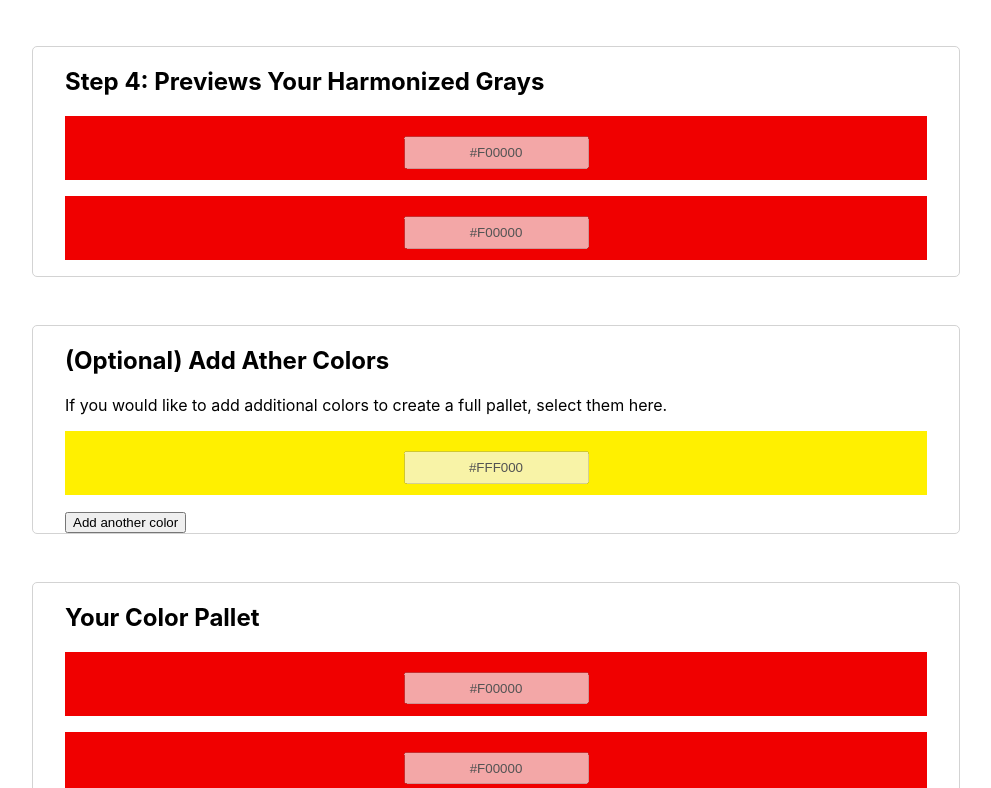
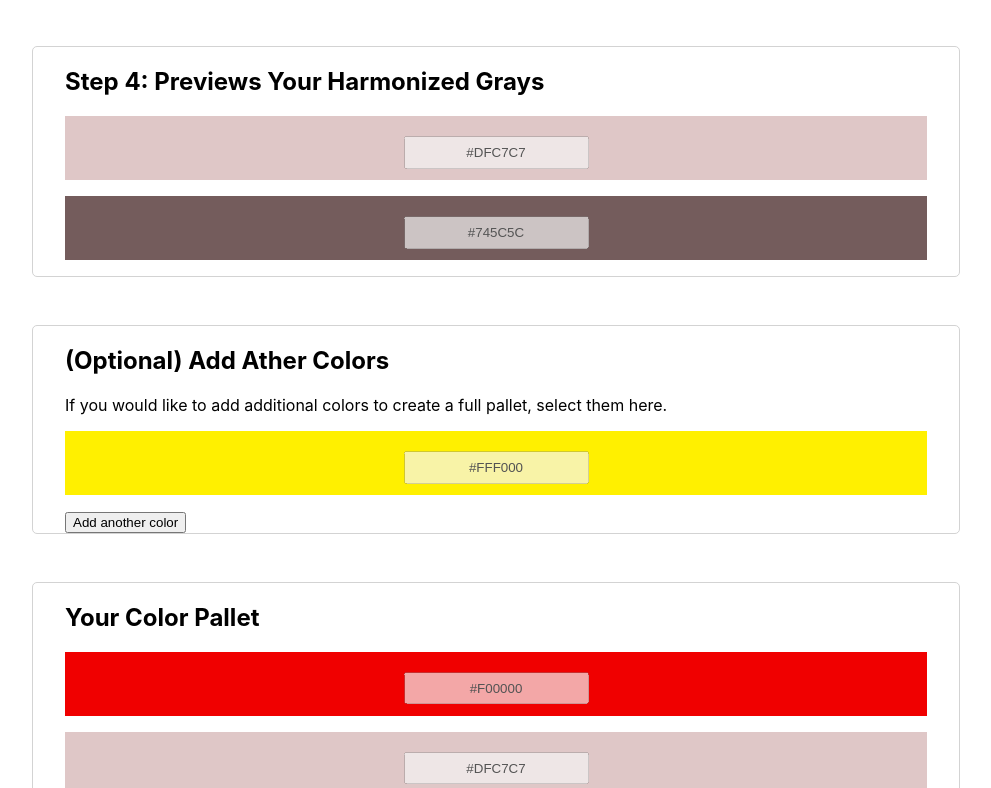
Before and after one commit to brentswisher/gray-harmonizer, a React (Create React App) app: page / in a window 1280 px wide. Shown: the part 892-1680 px from the top of the page, without its empty margins (144-1135 px from the left). Built offline with nearby package versions, Linux system fonts and the light colour scheme.

Commit message:
Add utility functions and tie color mixer logic into display

```diff
--- a/src/App.js
+++ b/src/App.js
@@ -1,6 +1,7 @@
 import React, { Component } from 'react';
 import './App.css';
 import ColorSwatch from './components/ColorSwatch';
+import mixColors from './components/utilities';
 
 class App extends Component {
   constructor() {
@@ -8,8 +9,7 @@ class App extends Component {
     this.state = {
       primaryColor: '#F00000',
       grays: ['#dddddd','#666666'],
-      opacity: 0.6,
-      computedGrays: ['#F00000','#F00000'],
+      opacity: 0.1,
       additionalColors: ['#FFF000']
     };
   }
@@ -83,8 +83,8 @@ class App extends Component {
         <section>
           <h2>Step 4: Previews Your Harmonized Grays</h2>
            {
-            this.state.computedGrays.map((item,index) => (
-              <ColorSwatch label={`Computed Gray $(index)`} color={ item } key={ index } usePicker={ false } />
+            this.state.grays.map((item,index) => (
+              <ColorSwatch label={`Computed Gray $(index)`} color={  '#'+mixColors( this.state.primaryColor, item, this.state.opacity ) } key={ index } usePicker={ false } />
             ))
           }
         </section>
@@ -109,8 +109,8 @@ class App extends Component {
             <ColorSwatch label="Primary Color" color={ this.state.primaryColor } usePicker={ false } />
 
           {
-            this.state.computedGrays.map( ( item, index ) => (
-              <ColorSwatch label={`Computed Gray $(index)`} color={ item } key={ index } usePicker={ false } />
+            this.state.grays.map( ( item, index ) => (
+              <ColorSwatch label={`Computed Gray $(index)`} color={ '#'+mixColors( this.state.primaryColor, item, this.state.opacity ) } key={ index } usePicker={ false } />
             ))
           }
           {
--- /dev/null
+++ b/src/components/utilities/index.js
@@ -0,0 +1,51 @@
+/**
+*	Expands a 3 digit hex to it's six digit equivalent
+**/
+export function expandHexCode(val) {
+	return 'todo';
+}
+
+
+// Take in a hex sting and convert it to an array of [r,g,b]
+export function hexToRGB(hexColor){
+	if(hexColor.charAt(0) === "#"){
+		hexColor = hexColor.substring(1,hexColor.length);
+	}
+	hexColor = hexColor.toUpperCase();
+	console.log(hexColor);
+	return hexColor.match(/[0-9A-F]{2}/g).map((color) => (
+		parseInt(color,16)
+	));
+}
+
+// Take in a rgb array and convert it to a hex string
+export function RGBToHex( rgbColor ){
+	let hexValues = rgbColor.map( ( colorPart ) => (
+		colorPart.toString(16).toUpperCase()
+	));
+
+	return hexValues.reduce((acc, val) => (
+		acc + (val.length == 1 ? 0+val : val)
+	));
+}
+
+// Combine two arrays so you end up with a single array of arrays
+// [A,B,C] and [1,2,3] will result in [A1,B2,C3]
+export function zipArrays(a1,a2){
+	return a1.map(( e , i ) => (
+		[a1[i],a2[i]]
+	));
+}
+
+//Take two colors and a weight and return a single color
+export function mixColors( color1, color2, weight ) {
+	let weight2 = 1 - weight;
+
+	let rgbCombined = zipArrays( hexToRGB( color1 ), hexToRGB( color2 ) ).map( ( [ a, b] ) => (
+		Math.round( a * weight + b * weight2 )
+	) );
+	return RGBToHex(rgbCombined);
+}
+
+
+export default mixColors;
```
